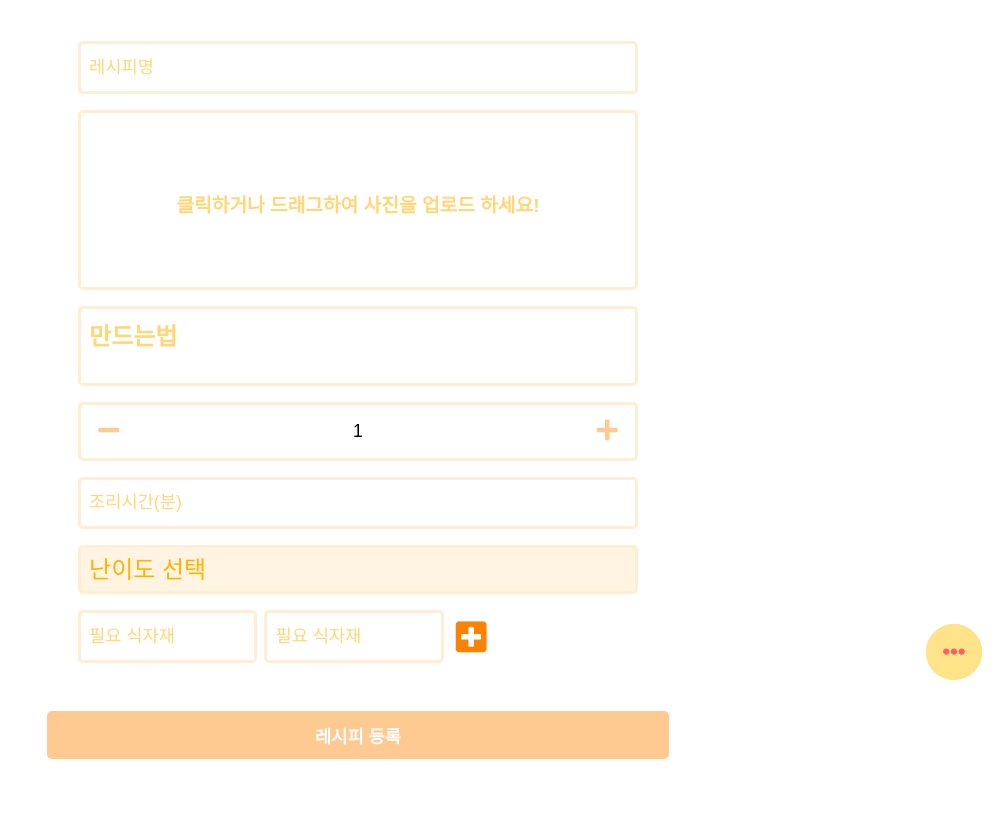
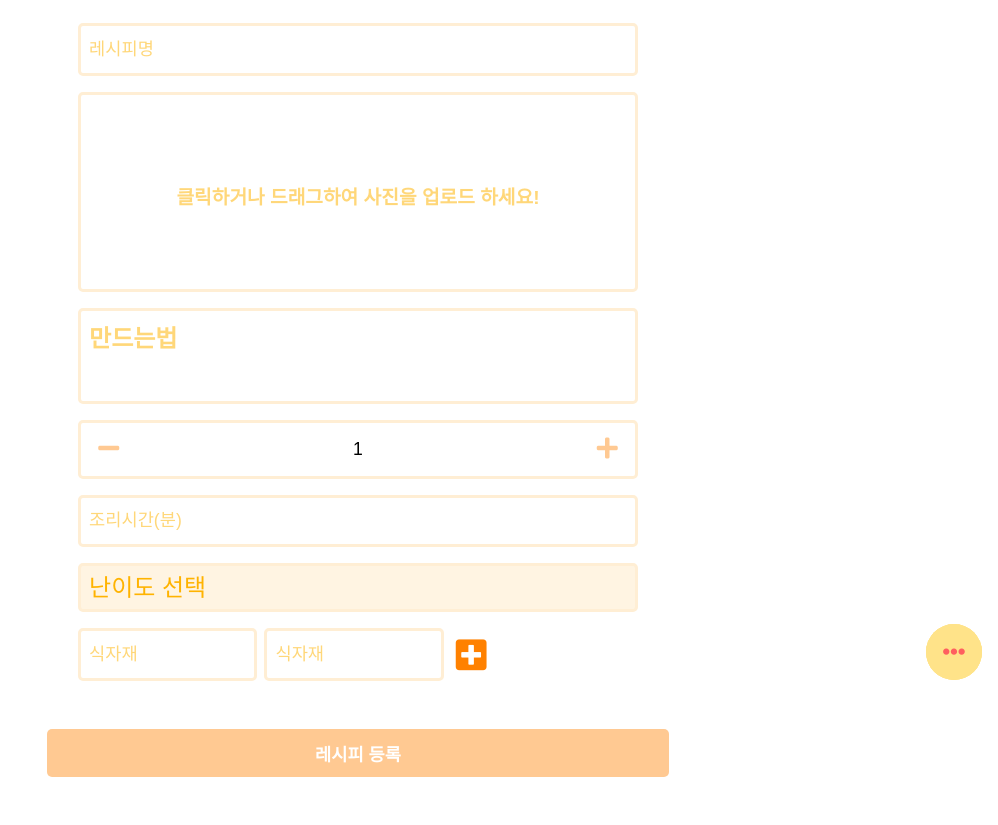
Before and after one commit to eunche/plzeat-deploy-0606, a Django app: page /recipies/create/ in a window 1280 px wide. Shown: the part 104-929 px from the top of the page, without its empty margins (282-1280 px from the left). Before the commit the page ends 863 px from the top, so only its background shows below. Run offline with Django 3.2, Linux system fonts and the light colour scheme; some libraries are stand-ins or nearby versions; some web fonts are replaced.

Commit message:
css약간 다듬기

```diff
--- a/recipies/forms.py
+++ b/recipies/forms.py
@@ -21,5 +21,5 @@ class RecipeCreateForm(forms.ModelForm):
             "recipe_level": forms.Select()
         }
     need_food = forms.CharField(
-        widget=forms.TextInput(attrs={"placeholder": "필요 식자재"}),
+        widget=forms.TextInput(attrs={"placeholder": "식자재"}),
     )
--- a/recipies/static/recipies/js/need_food_add.js
+++ b/recipies/static/recipies/js/need_food_add.js
@@ -10,7 +10,7 @@ const clickedPlusIcon = (event) => {
     "beforebegin",
     `
     <div class="input need_food">
-        <input class="please_input" type="text" name="need_food" placeholder="필요 식자재">
+        <input class="please_input" type="text" name="need_food" placeholder="식자재">
     </div>
   `
   );
--- a/templates/recipies/recipe_form.html
+++ b/templates/recipies/recipe_form.html
@@ -18,7 +18,7 @@
 
     .how_to_create {
         width: 27rem;
-        height: 5rem;
+        height: 6rem;
         padding: 0.5rem;
         font-size: 1.5rem;
         font-weight: bold;
@@ -46,7 +46,7 @@
     }
 
     .file-upload {
-        height: 180px;
+        height: 200px;
     }
 
     .two_button {
@@ -64,7 +64,7 @@
     }
 
     .drag-text {
-        height: 150px;
+        height: 170px;
         display: flex;
         align-items: center;
         justify-content: center;
@@ -76,7 +76,7 @@
 
     .image-upload-wrap {
         margin-top: 0;
-        height: 150px;
+        height: 170px;
     }
 
     .input select {
@@ -224,11 +224,10 @@
         {% elif field.name == 'need_food' %}
         <div class="input need_food_big">
             <div class="input need_food jsNeed">
-                <input class="please_input" type="text" name="need_food" placeholder="필요 식자재" required
-                    id="id_need_food">
+                <input class="please_input" type="text" name="need_food" placeholder="식자재" required id="id_need_food">
             </div>
             <div class="input need_food">
-                <input class="please_input" type="text" name="need_food" placeholder="필요 식자재">
+                <input class="please_input" type="text" name="need_food" placeholder="식자재">
             </div>
             <div class="input need_food need_plus">
                 <i class="fas fa-plus-square jsNeedPlus"></i>
```
Also changed, not shown: db.sqlite3, uploads/recipies/food_1M0lW8D.png (added), uploads/recipies/food_bdWWz7m.png (added), uploads/recipies/food_dTD9ArZ.png (added), uploads/recipies/food_qYpeWrI.png (added), uploads/recipies/food_srUIURB.png (added).
